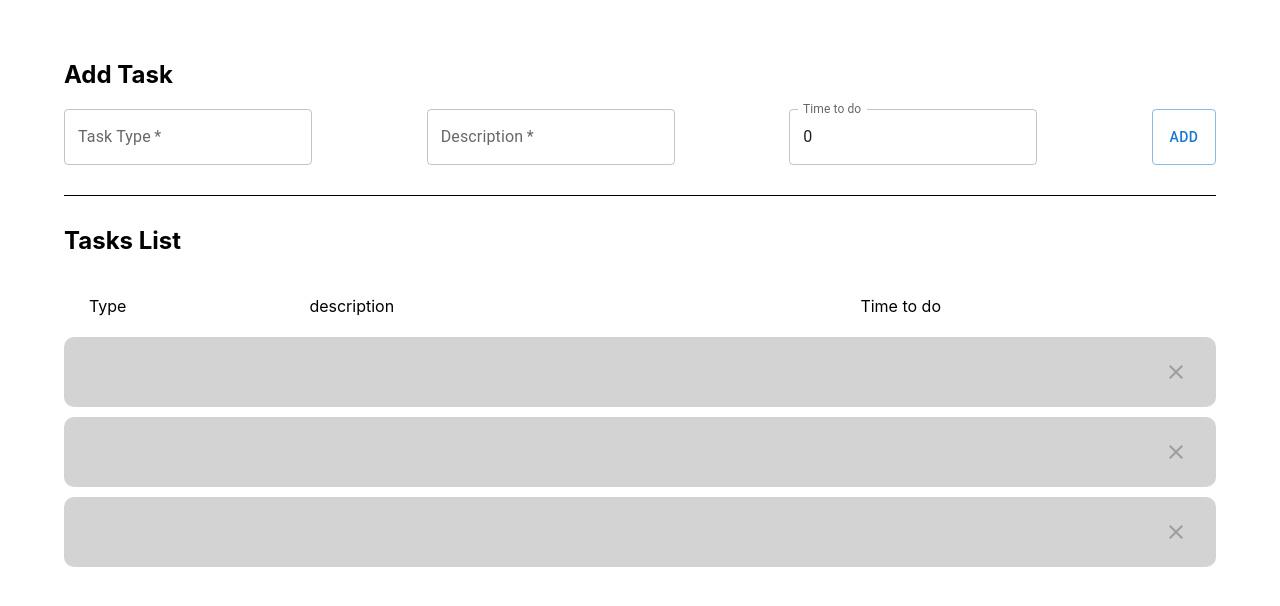
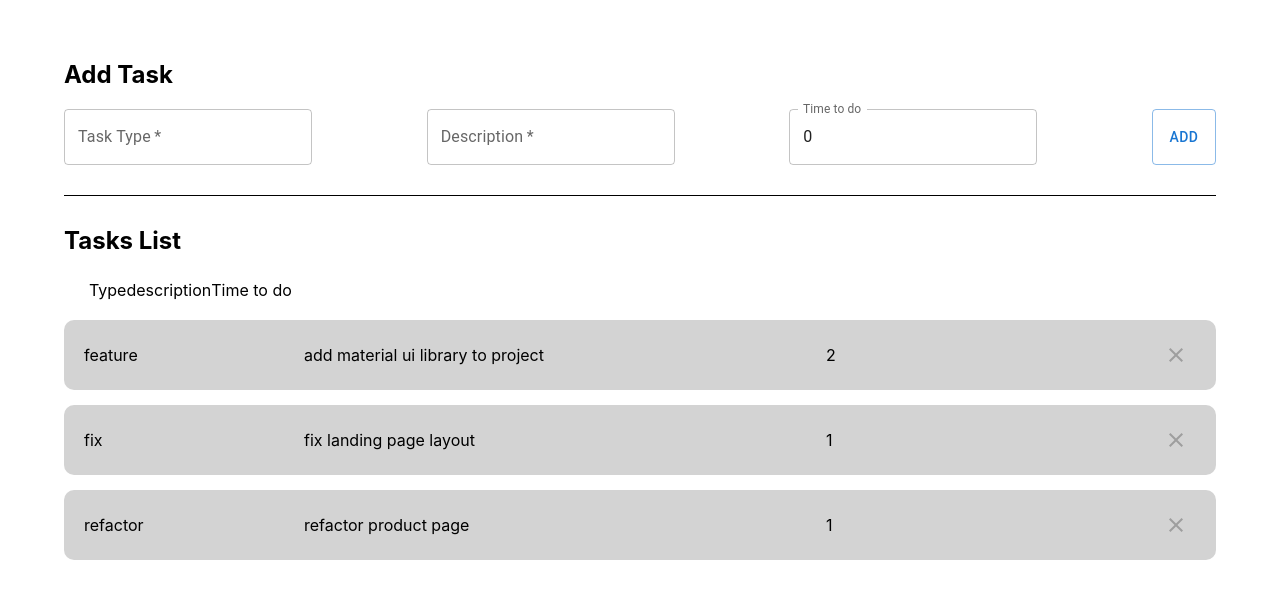
Before and after one commit to phildesign/fim-test-task, a React (Create React App) app: page / in a window 1280 px wide. Shown: the top 606 px of the page. Built offline with nearby package versions, Linux system fonts and the light colour scheme.

Commit message:
added refactoring for TaskList

```diff
--- a/src/components/Task/Task.tsx
+++ b/src/components/Task/Task.tsx
@@ -9,7 +9,6 @@ const TaskStyled = styled('div')({
 	gap: '20px',
 	alignItems: 'center',
 	backgroundColor: 'lightgrey',
-	marginBottom: 10,
 	borderRadius: 10,
 	boxShadow: '10px, 10px, 10px grey',
 	padding: '15px 20px',
--- a/src/components/TaskList/TaskList.tsx
+++ b/src/components/TaskList/TaskList.tsx
@@ -3,7 +3,13 @@ import { styled } from '@mui/material';
 import Task from '../Task/Task';
 import { TaskListProps } from './TaskList.props';
 
-const HeaderWrapperStyled = styled('div')({
+const TaskListStyled = styled('div')({
+	display: 'flex',
+	flexDirection: 'column',
+	gap: 15,
+});
+
+const TaskListHeaderStyled = styled('div')({
 	display: 'flex',
 	alignItems: 'center',
 	textAlign: 'left',
@@ -13,15 +19,14 @@ const HeaderWrapperStyled = styled('div')({
 
 const TaskList = ({ tasks }: TaskListProps) => {
 	return (
-		<div>
-			<HeaderWrapperStyled>
-				<p style={{ width: '20%' }}>Type</p>
-				<p style={{ width: '50%' }}>description</p>
-				<p style={{ width: '20%' }}>Time to do</p>
-				<div style={{ width: '10%' }}></div>
-			</HeaderWrapperStyled>
-			{!!tasks.length && tasks.map((task, index) => <Task key={index} task={task} />)}
-		</div>
+		<TaskListStyled>
+			<TaskListHeaderStyled>
+				<div>Type</div>
+				<div>description</div>
+				<div>Time to do</div>
+			</TaskListHeaderStyled>
+			{tasks.length && tasks.map((task, index) => <Task key={index} {...task} />)}
+		</TaskListStyled>
 	);
 };
 
```
